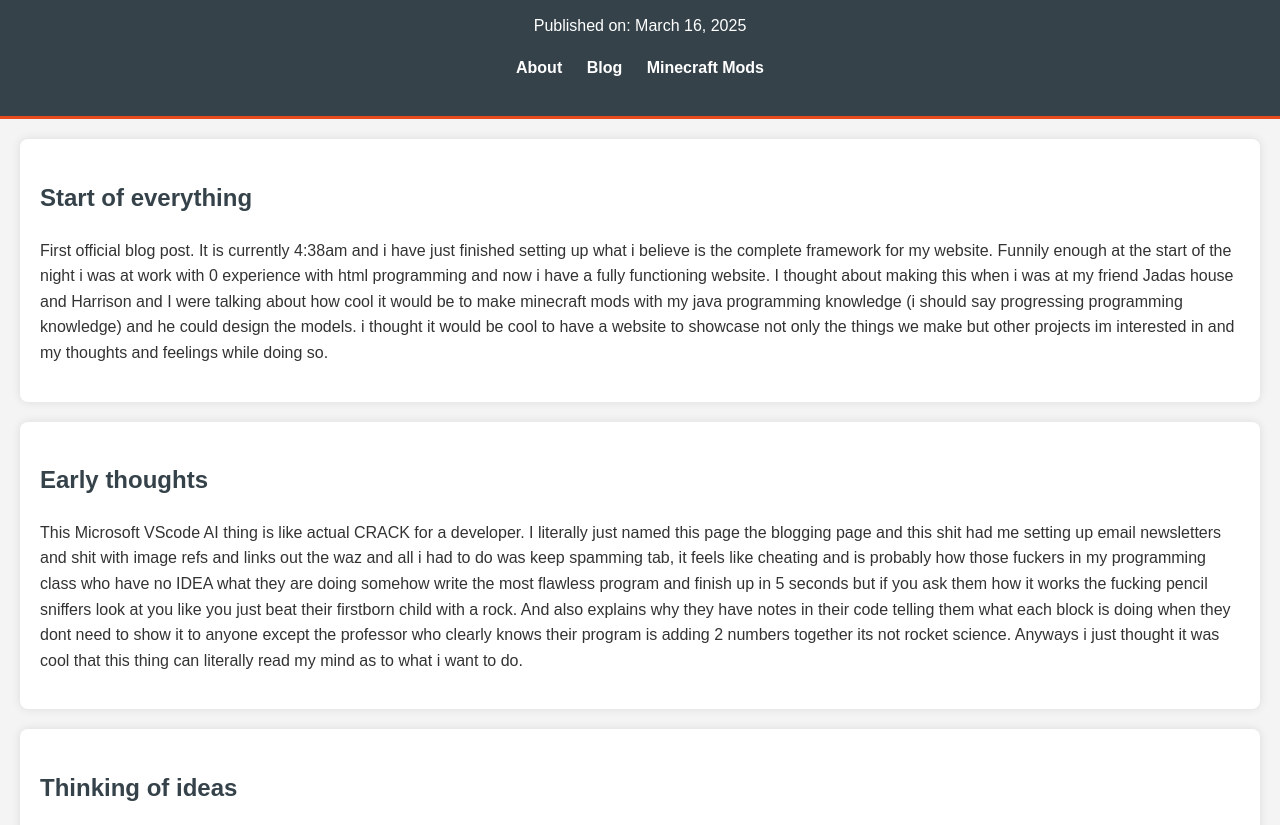
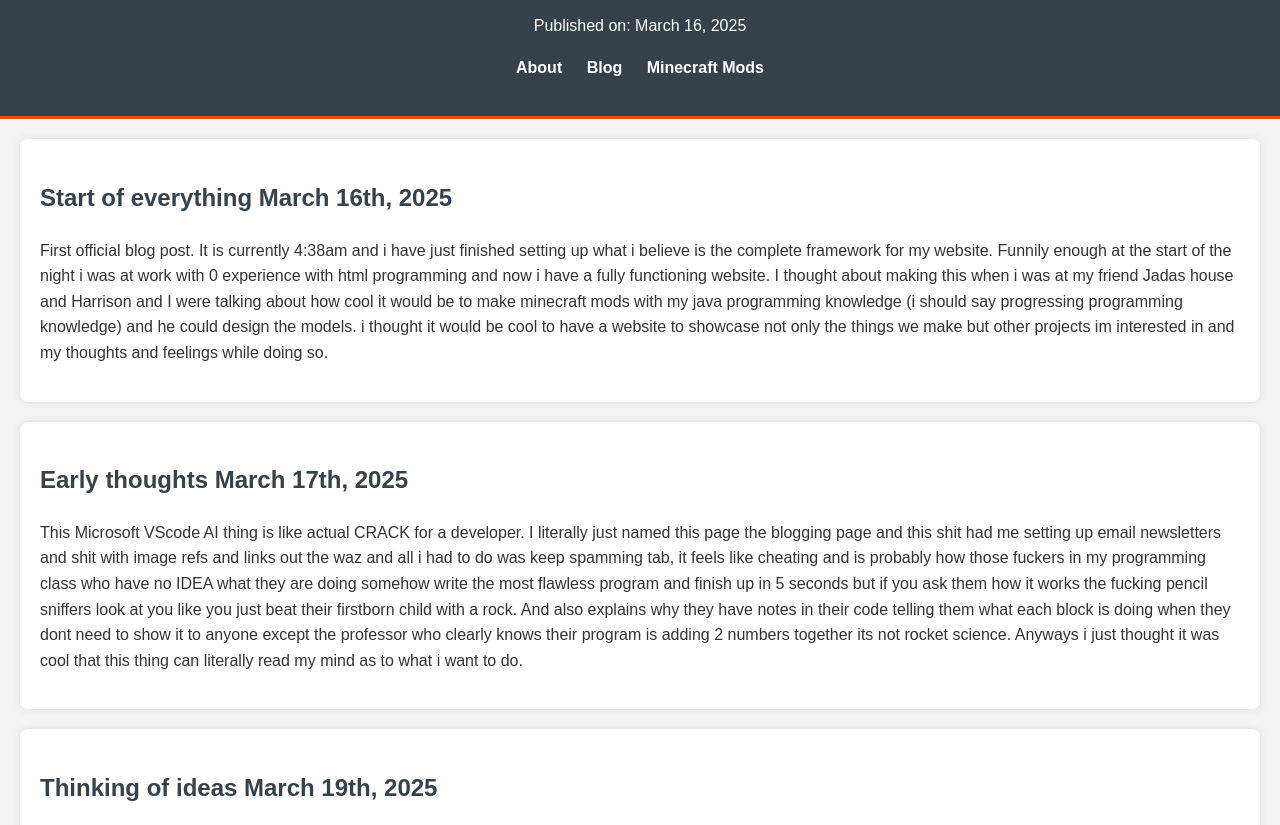
Before and after one commit to Sleepybrotatoes/First_website, a website: page Blog_main.html in a window 1280 px wide. Shown: the part 74-899 px from the top of the page. Drawn offline with Linux system fonts and the light colour scheme.

Commit message:
Update Blog_main.html

```diff
--- a/Blog_main.html
+++ b/Blog_main.html
@@ -21,21 +21,21 @@
             </nav>
         </header>
         <section id="blog-post">
-            <h2>Start of everything</h2>
+            <h2>Start of everything March 16th, 2025</h2>
             <p>First official blog post. It is currently 4:38am and i have just finished setting up what i believe is the complete framework for my website. Funnily enough at the start of the night i was at work with 0 experience with html programming
                 and now i have a fully functioning website. I thought about making this when i was at my friend Jadas house and Harrison and I were talking about how cool it would be to make minecraft mods with my java programming knowledge (i should say progressing programming knowledge) and he could design the models.
                 i thought it would be cool to have a website to showcase not only the things we make but other projects im interested in and my thoughts and feelings while doing so.
             </p>
         </section>
         <section id="blog-post2">
-            <h2>Early thoughts</h2>
+            <h2>Early thoughts March 17th, 2025</h2>
             <p>This Microsoft VScode AI thing is like actual CRACK for a developer. I literally just named this page the blogging page and this shit had me setting up email newsletters and shit with image refs and links out the waz and all i had to do was keep spamming tab, it feels like cheating and is probably how those
                 fuckers in my programming class who have no IDEA what they are doing somehow write the most flawless program and finish up in 5 seconds but if you ask them how it works the fucking pencil sniffers look at you like you just beat their firstborn child with a rock. And also explains why they have notes
                 in their code telling them what each block is doing when they dont need to show it to anyone except the professor who clearly knows their program is adding 2 numbers together its not rocket science. Anyways i just thought it was cool that this thing can literally read my mind as to what i want to do.
             </p>
         </section>
         <section id="blog-post3">
-            <h2>Thinking of ideas</h2>
+            <h2>Thinking of ideas March 19th, 2025</h2>
             <p>Thinking of ideas to make a minecraft mod is hard. I have to think of a mod that people will actually want to play, and that i have the capabilities to create. im still kind of new to programming in general so im not sure im going to be able to make anything too complex. Probably some mobs and different items.
                 I also could always just make addons to already existing mods, some of my friends have been palying Cobblemon recently and they are complainging that some of the mods dont work and they look simple enough shouldn't be too hard to make some changes that will also be appreciated by the general public.
 
```
